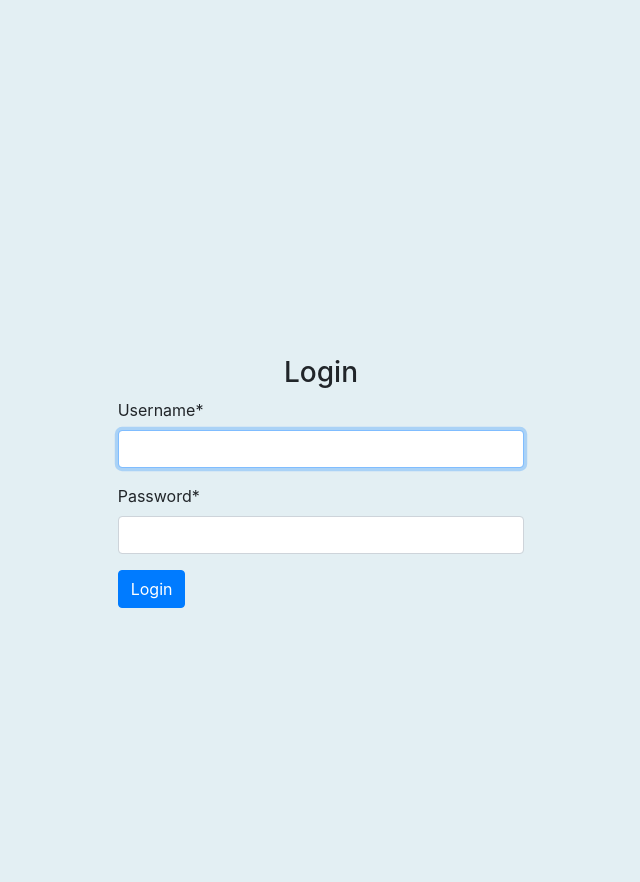
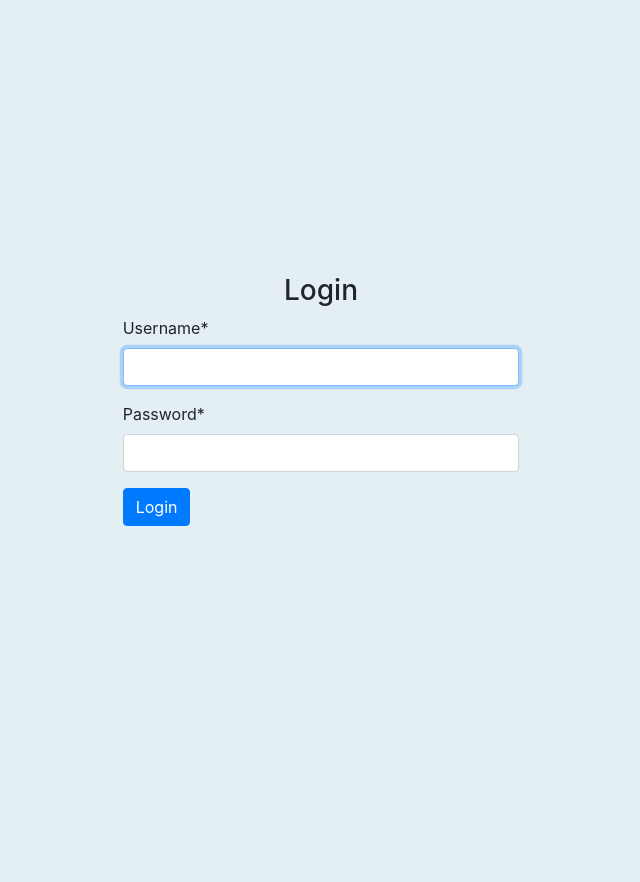
Before and after one commit to mindhashnl/roomsignage, a Django app: page /login/ in a window 1280 px wide. Shown: the whole page, without its empty margins (319-959 px from the left). After the commit the page ends 526 px from the top, so only its background shows below. Run offline with Django 3.2, Linux system fonts and the light colour scheme; some libraries are stand-ins or nearby versions.

Commit message:
Fix login page

```diff
--- a/mysign_app/static/mysign_app/style/main.css
+++ b/mysign_app/static/mysign_app/style/main.css
@@ -10,7 +10,6 @@ body {
     --color4: #143a52;
     /*body declarations */
     height: 100vh;
-    padding-top: 82.06px;
     background-color: var(--color1);
 }
 
@@ -48,9 +47,10 @@ a:hover {
 
 }
 
-.container-fluid {
-    padding-top: 15px;
+.authenticated-padding {
+    /*padding-top: 15px;*/
     padding-bottom: 15px;
+    padding-top: 97.06px; /* Pad it under the navbar */
 }
 
 .row-dt {
--- a/mysign_app/templates/mysign_app/authenticated/base.html
+++ b/mysign_app/templates/mysign_app/authenticated/base.html
@@ -7,7 +7,7 @@
     <body>
         {% include 'mysign_app/authenticated/navbar.html' %}
 
-        <div class="container-fluid h-100">
+        <div class="container-fluid authenticated-padding h-100">
             <div class="row h-100">
                 {% block content %}
                 {% endblock %}
--- a/mysign_app/templates/registration/login.html
+++ b/mysign_app/templates/registration/login.html
@@ -9,6 +9,7 @@
         {% include 'partials/head.html' %}
     </head>
     <body>
+        <div class="container-fluid">
             <div class="row justify-content-center align-items-center full-height">
                 <div class="col-md-4">
                     <h3 class="text-center">Login</h3>
@@ -19,5 +20,6 @@
                     </form>
                 </div>
             </div>
+        </div>
     </body>
 </html>
```
Lines whose indentation alone changed are shown as unchanged.
